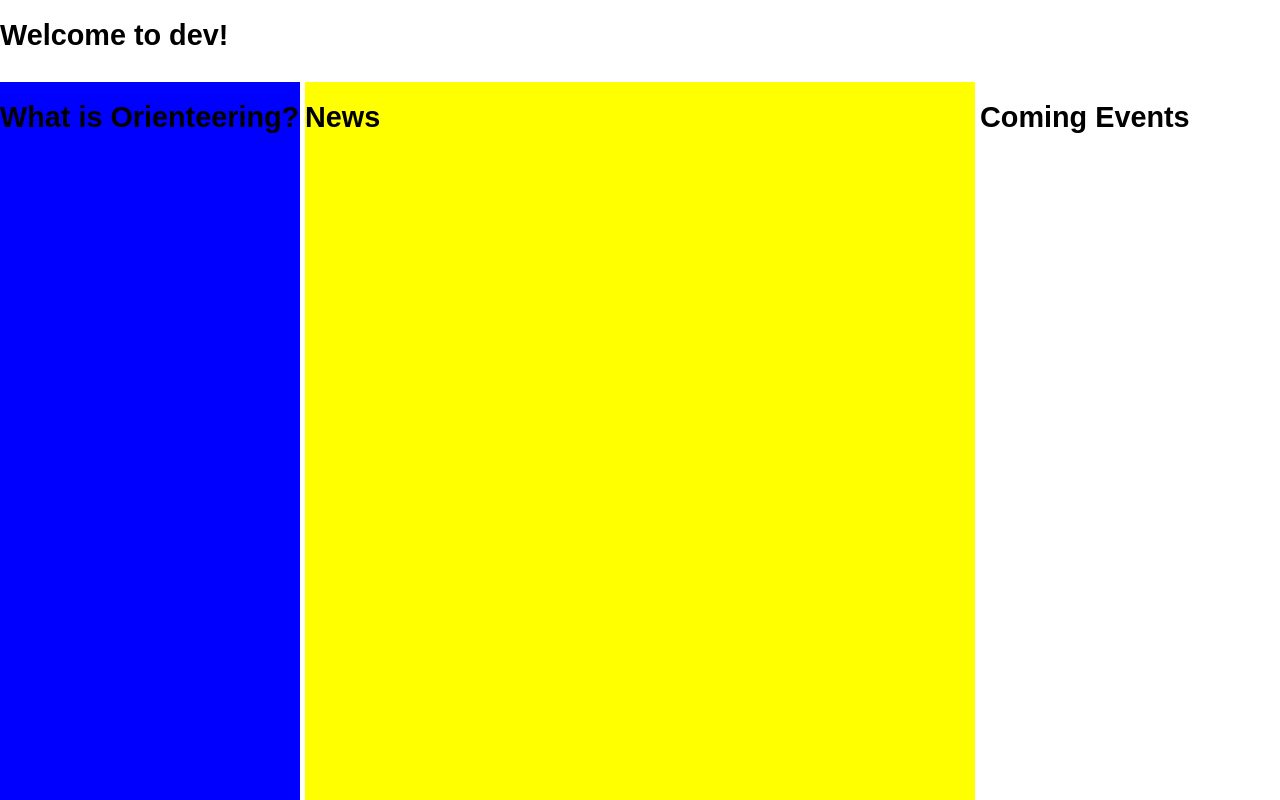
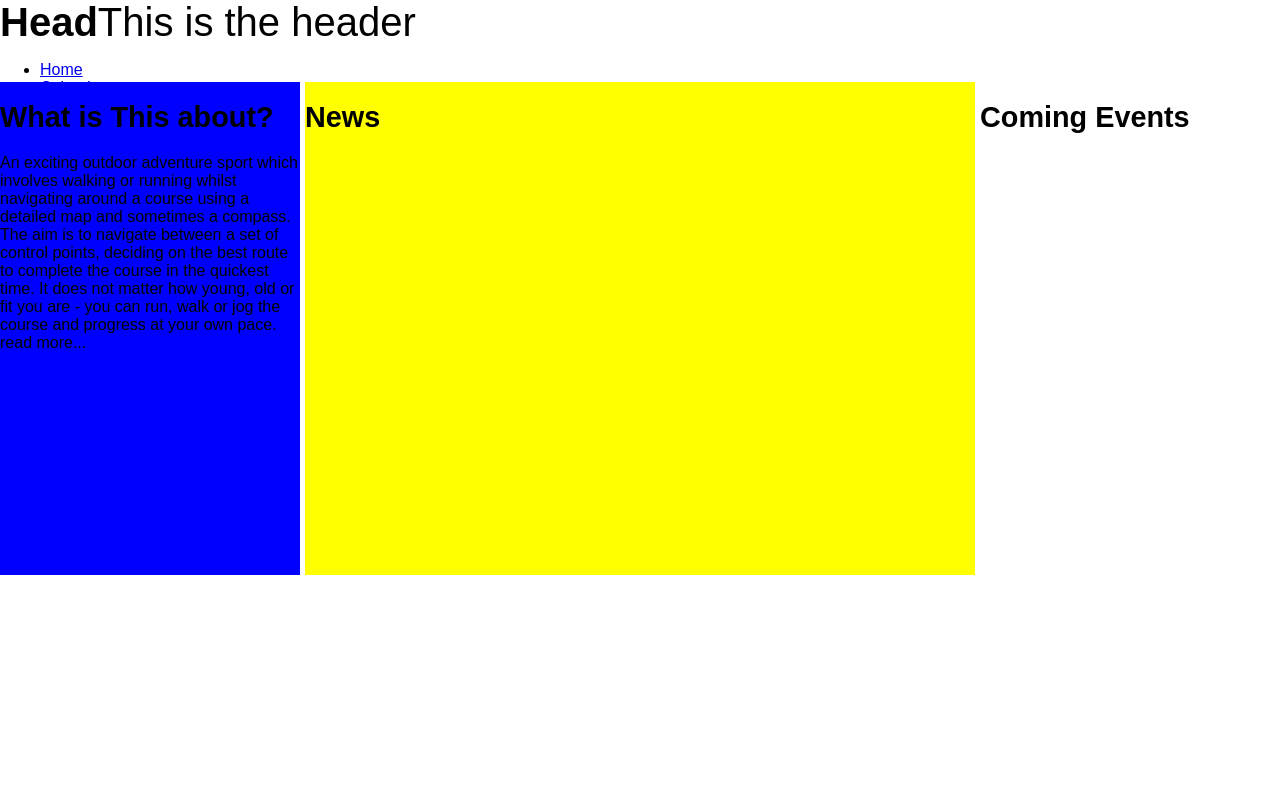
Before and after one commit to Toby-Mills/PenOC3, an Angular app: page / in a window 1280 px wide. Built offline with nearby package versions, Linux system fonts and the light colour scheme; no server answers.

Commit message:
Added Routing and initial menu

```diff
--- a/src/app/app.module.ts
+++ b/src/app/app.module.ts
@@ -7,6 +7,8 @@ import { EventResultsCardComponent } from './components/event-results-card/event
 import { PenocSdkModule } from './../penoc-sdk/penoc-sdk.module';
 import { EventCardListComponent } from './components/event-card-list/event-card-list.component';
 import { DateStringPipe } from './pipes/date.pipe';
+import { AppRoutingModule } from './app-routing.module';
+import { CalendarComponent } from './components/calendar/calendar.component';
 
 @NgModule({
   declarations: [
@@ -14,12 +16,14 @@ import { DateStringPipe } from './pipes/date.pipe';
     EventCardComponent,
     EventResultsCardComponent,
     EventCardListComponent,
-    DateStringPipe
+    DateStringPipe,
+    CalendarComponent
   ],
   imports: [
     BrowserModule,
     HttpModule,
-    PenocSdkModule.forRoot()
+    PenocSdkModule.forRoot(),
+    AppRoutingModule
   ],
   providers: [
   ],
--- a/src/app/components/app/app.component.html
+++ b/src/app/components/app/app.component.html
@@ -1,9 +1,21 @@
 <div class='grid-container'>
   <div class='grid-item-header'>
-    <h1>Welcome to {{title}}!</h1>
+    <span id='club-abreviation'>Head</span><span id='club-full-name'>This is the header</span>
+    <nav>
+      <ul routerLinkActive="active">
+        <li><a routerLink="home">Home</a></li>
+        <li><a routerLink="calendar">Calendar</a></li>
+      </ul>
+    </nav>
   </div>
+  <router-outlet></router-outlet>
+
   <div class='grid-item-whatis'>
-      <h1>What is Orienteering?</h1>
+      <h1>What is This about?</h1>
+      An exciting outdoor adventure sport which involves walking or running whilst navigating around a course using a detailed map and sometimes a compass.
+      The aim is to navigate between a set of control points, deciding on the best route to complete the course in the quickest time.
+      It does not matter how young, old or fit you are - you can run, walk or jog the course and progress at your own pace.
+      read more...
   </div>
   <div class='grid-item-calendar'>
     <h1>Coming Events</h1>
--- a/src/app/components/app/app.component.ts
+++ b/src/app/components/app/app.component.ts
@@ -7,5 +7,4 @@ import { Component } from '@angular/core';
 })
 export class AppComponent {
   title = 'dev';
-
 }
```
Also changed, not shown: src/app/app-routing.module.ts (added, +13 -0 lines), 1 other file (tests, documents, lock files or other folders).
